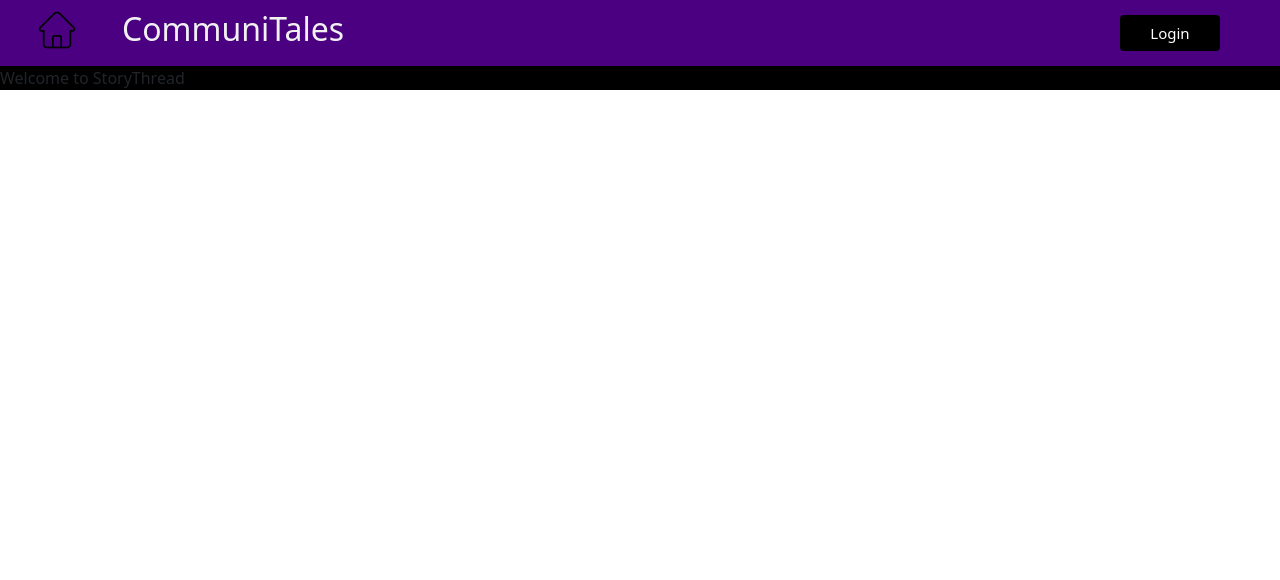
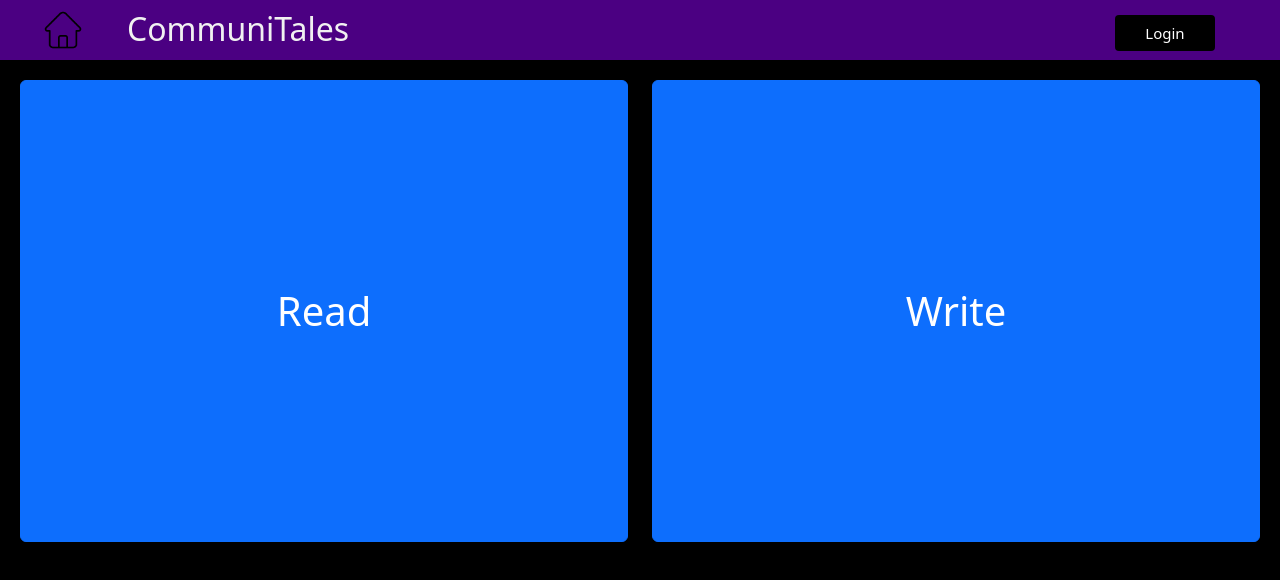
Before and after one commit to ben3580/CrimsonCodeHackathon2023, a React (Create React App) app in the folder story/: page / in a window 1280 px wide. Shown: the top 580 px of the page. Built offline with nearby package versions, Linux system fonts and the light colour scheme.

Commit message:
Make UI better

```diff
--- a/story/src/components/Header.js
+++ b/story/src/components/Header.js
@@ -1,5 +1,4 @@
 import React from "react";
-import { Link } from "react-router-dom";
 import { useAuth0 } from "@auth0/auth0-react";
 import LoginButton from './LoginButton';
 import LogoutButton from './LogoutButton';
@@ -11,14 +10,14 @@ const Header = (props) => {
     const {isLoading, error} = useAuth0();
     return (
         <div className="header">
-            <div className="row dark_theme">
+            <div className="row dark_theme stop">
                 <div className="col-1 center dark_theme">
                     <img src={HB} alt="Home button" width="40px" height="40px" />
                 </div>
                 <div className="col-9 dark_theme">
                     <h2>CommuniTales</h2>
                 </div>
-                <div className="col-2 center dark_theme">
+                <div className="col-2 center dark_theme stop">
                     {error && <p>Authentication Error</p>}
                     {!error && isLoading && <p>Loading...</p>}
                     {!error && !isLoading && (
--- a/story/src/components/Landing.css
+++ b/story/src/components/Landing.css
@@ -1,18 +1,18 @@
 /* Style the header */
 .header {
-    padding: 10px 16px;
+    padding: 10px;
     background: indigo;
     color: #f1f1f1;
-}
-
-body{
-    height: 100vh;
+    height: 60px;
+    max-width: 100vw;
 }
 
 /* Page content */
 .content {
-    padding: 16px;
-    flex: 1;
+    padding: 20px;
+    margin: 0;
+    min-height: calc(100vh - 60px);
+    color: white;
 }
 
 /* The sticky class is added to the header with JS when it reaches its scroll position */
@@ -38,13 +38,6 @@ div{
 
 .dark_theme{
     background-color: indigo;
-}
-
-body{
-    margin: 0;
-    min-height: 100vh;
-    display: flex;
-    flex-direction: column;
 }
 
 .AuthButton{
@@ -85,3 +78,13 @@ body{
     opacity: 1;
     right: 0;
 }
+
+.stop{
+    margin: 0px;
+}
+
+.homeLinkButton{
+    --bs-btn-padding-y: 200px;
+    --bs-btn-font-size: 40px;
+    width: 100%;
+}
--- a/story/src/components/Landing.js
+++ b/story/src/components/Landing.js
@@ -1,11 +1,27 @@
 import "./Landing.css"
 
 import React from "react";
+import {Link} from "react-router-dom"
 
 const Landing = () => {
     return (
-        <div>
-            Welcome to StoryThread
+        <div className="content">
+            <div className="row">
+                <div className="col">
+                    <Link to={"/Read"}>
+                        <button className="btn btn-primary homeLinkButton" type="button">
+                            Read
+                        </button>
+                    </Link>
+                </div>
+                <div className="col">
+                    <Link to={"/Write"}>
+                        <button className="btn btn-primary homeLinkButton" type="button">
+                            Write
+                        </button>
+                    </Link>
+                </div>
+            </div>
         </div>
     )
 }
```
Lines whose indentation alone changed are shown as unchanged.
